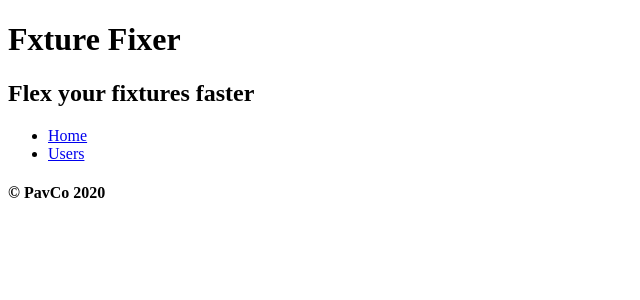
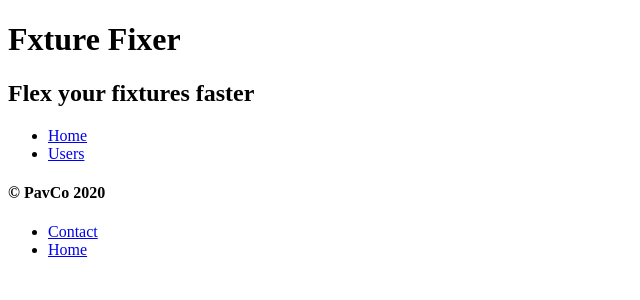
Before and after one commit to fatpav/first_project, a Flask app: page / in a window 1280 px wide. Shown: the top 300 px of the page, without its empty margins (0-640 px from the left). Run offline with Flask 2, Linux system fonts and the light colour scheme.

Commit message:
Base.html Header and footer set

```diff
--- a/templates/base.html
+++ b/templates/base.html
@@ -28,6 +28,14 @@
     </main>
     <footer>
         <h4>&#169 PavCo 2020</h4>
+        <ul>
+            <li>
+                <a href="/contact">Contact</a>
+            </li>
+            <li>
+                <a href="/home">Home</a>
+            </li>
+        </ul>
     </footer>
 </body>
 </html>
```
